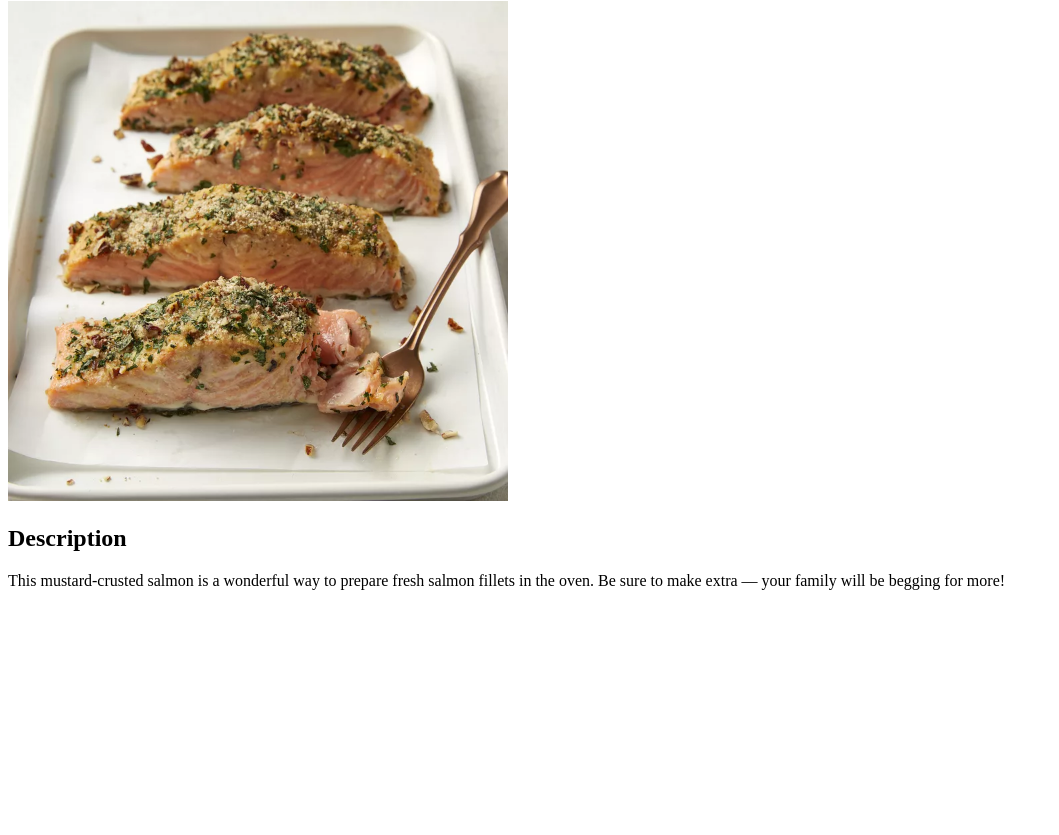
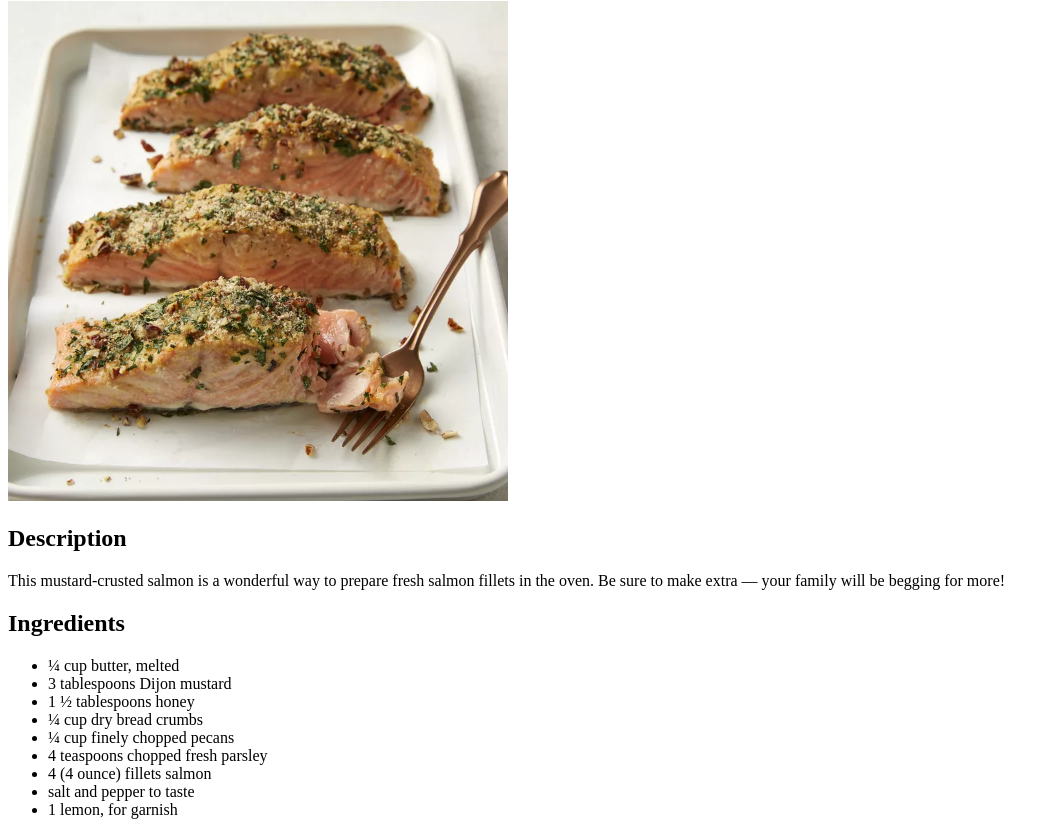
Before and after one commit to atrakjun51/odin-recipes, a plain HTML site: page recipes/baked-dijon-salmon.html in a window 1280 px wide. Shown: the part 79-914 px from the top of the page, without its empty margins (0-1059 px from the left). Before the commit the page ends 800 px from the top, so only its background shows below. Drawn offline with Linux system fonts and the light colour scheme.

Commit message:
Adjust formatting and add ingredients to salmon recipe

```diff
--- a/recipes/baked-dijon-salmon.html
+++ b/recipes/baked-dijon-salmon.html
@@ -7,7 +7,21 @@
     <body>
         <h1>Baked Dijon Salmon</h1>
         <img src="../img/baked-dijon-salmon.webp" width="500" alt="A tray of four pieces of baked Dijon salmon">
+
         <h2>Description</h2>
         <p>This mustard-crusted salmon is a wonderful way to prepare fresh salmon fillets in the oven. Be sure to make extra — your family will be begging for more!</p>
+
+        <h2>Ingredients</h2>
+        <ul>
+            <li>¼ cup butter, melted</li>
+            <li>3 tablespoons Dijon mustard</li>
+            <li>1 ½ tablespoons honey</li>
+            <li>¼ cup dry bread crumbs</li>
+            <li>¼ cup finely chopped pecans</li>
+            <li>4 teaspoons chopped fresh parsley</li>
+            <li>4 (4 ounce) fillets salmon</li>
+            <li>salt and pepper to taste</li>
+            <li>1 lemon, for garnish</li>
+        </ul>
     </body>
 </html>
```
